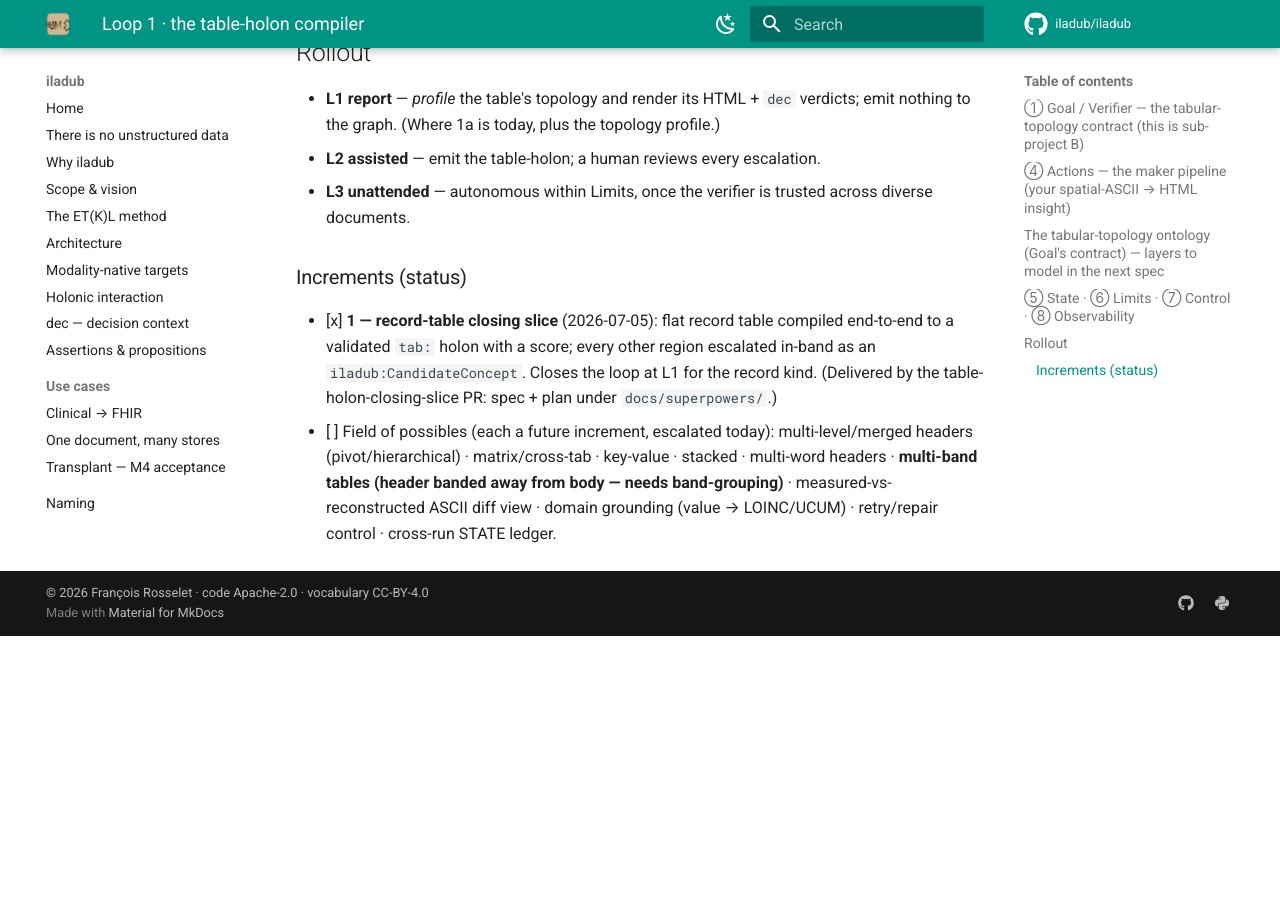
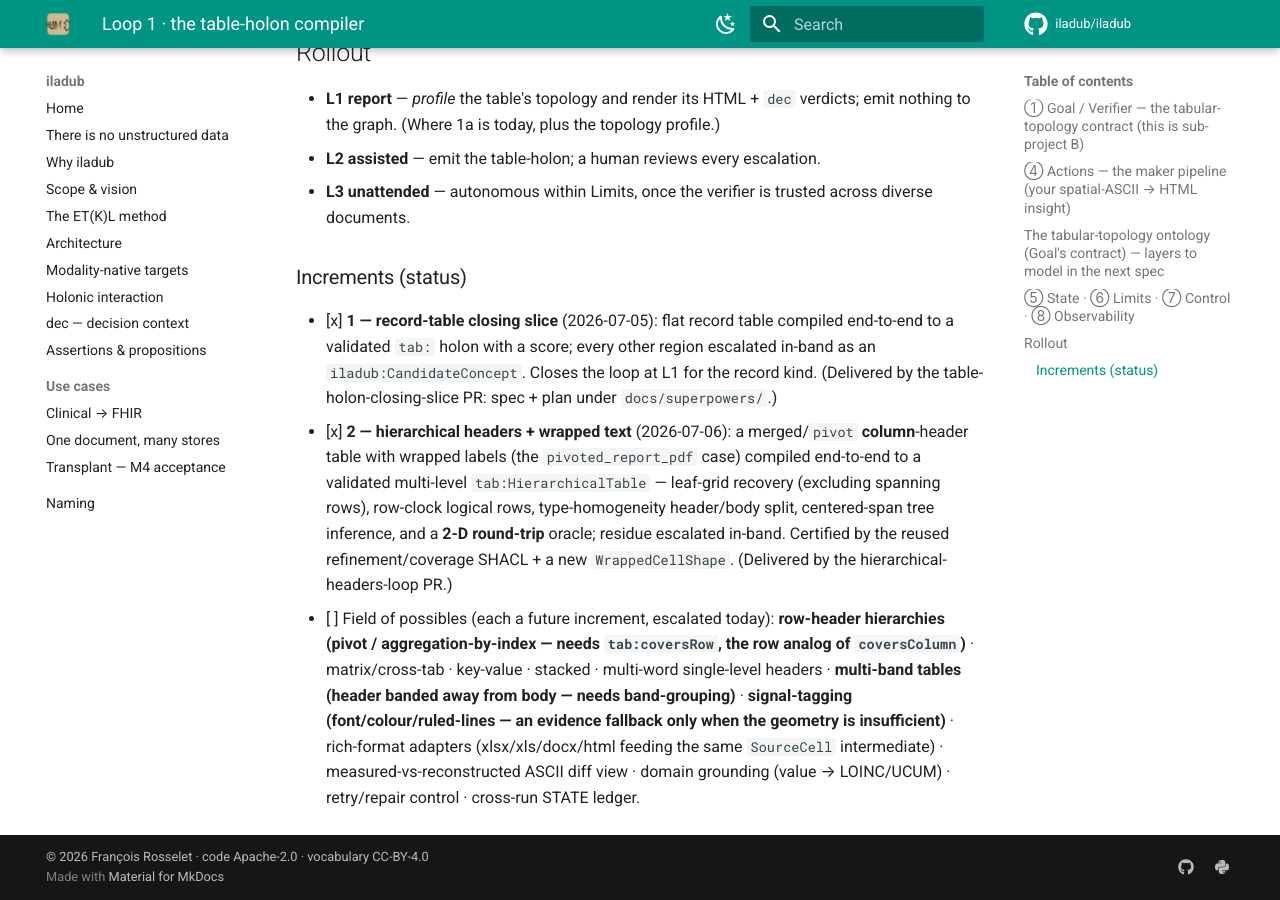
Before and after one commit to iladub/iladub, an MkDocs documentation site: the page built from docs/loops/2026-07-05-table-holon-loop.md, in a window 1280 px wide and 900 px high, scrolled down 2627 px. Built offline with MkDocs 1.6.1 and Material for MkDocs 9.7.7, drawn with Linux system fonts in a browser that asks for light colours; comment, search, counter and statistics services are not loaded; before the commit the page ends 3263 px from its top, so only the background shows below that.

Commit message:
docs(loops): mark increment 2 (hierarchical headers + wrapped) done; row-header hierarchies next
Records Loop 1's second closing increment on the canvas. Row-header hierarchies
(pivot/aggregation-by-index, needs tab:coversRow) + signal-tagging + rich-format
adapters made explicit in the field of possibles.

Co-Authored-By: Claude Opus 4.8 (1M context) <noreply@anthropic.com>

```diff
--- a/docs/loops/2026-07-05-table-holon-loop.md
+++ b/docs/loops/2026-07-05-table-holon-loop.md
@@ -97,8 +97,17 @@ it must certify.)*
       validated `tab:` holon with a score; every other region escalated in-band as an
       `iladub:CandidateConcept`. Closes the loop at L1 for the record kind. (Delivered by the
       table-holon-closing-slice PR: spec + plan under `docs/superpowers/`.)
-- [ ] Field of possibles (each a future increment, escalated today): multi-level/merged headers
-      (pivot/hierarchical) · matrix/cross-tab · key-value · stacked · multi-word headers ·
+- [x] **2 — hierarchical headers + wrapped text** (2026-07-06): a merged/`pivot` **column**-header
+      table with wrapped labels (the `pivoted_report_pdf` case) compiled end-to-end to a validated
+      multi-level `tab:HierarchicalTable` — leaf-grid recovery (excluding spanning rows), row-clock
+      logical rows, type-homogeneity header/body split, centered-span tree inference, and a **2-D
+      round-trip** oracle; residue escalated in-band. Certified by the reused refinement/coverage
+      SHACL + a new `WrappedCellShape`. (Delivered by the hierarchical-headers-loop PR.)
+- [ ] Field of possibles (each a future increment, escalated today): **row-header hierarchies
+      (pivot / aggregation-by-index — needs `tab:coversRow`, the row analog of `coversColumn`)** ·
+      matrix/cross-tab · key-value · stacked · multi-word single-level headers ·
       **multi-band tables (header banded away from body — needs band-grouping)** ·
-      measured-vs-reconstructed ASCII diff view · domain grounding (value → LOINC/UCUM) ·
+      **signal-tagging (font/colour/ruled-lines — an evidence fallback only when the geometry is
+      insufficient)** · rich-format adapters (xlsx/xls/docx/html feeding the same `SourceCell`
+      intermediate) · measured-vs-reconstructed ASCII diff view · domain grounding (value → LOINC/UCUM) ·
       retry/repair control · cross-run STATE ledger.
```
